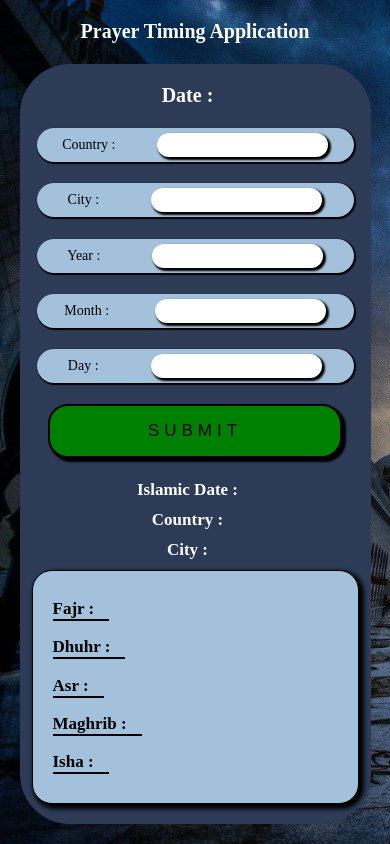
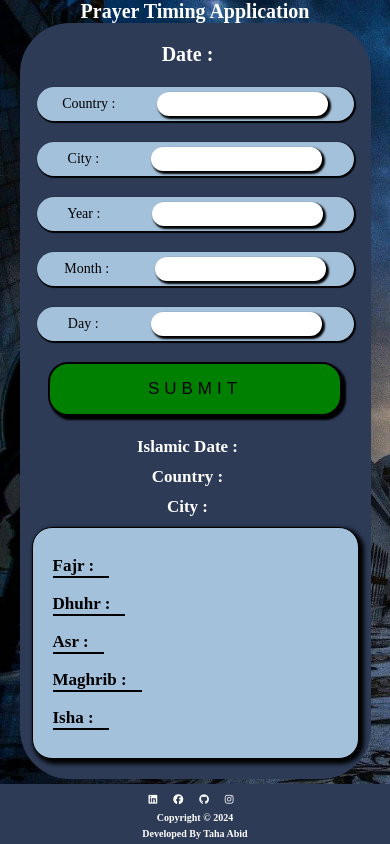
Before and after one commit to MTaha000/Prayer-Timing-App, a plain HTML site: page index.html in a window 390 px wide. Drawn offline with Linux system fonts and the light colour scheme.

Commit message:
App Completed

```diff
--- a/css/responsive.css
+++ b/css/responsive.css
@@ -86,7 +86,27 @@
     .input-section div {
         width: 100%;
     }
+    button {
+        padding: 10px;
+    }
+
+    footer {
+        flex-direction: column;
+        gap: 5px;
+        margin-top: 5px;
+    }
+
+    footer h4 {
+        font-size: 10px;
+    }
+
+    footer .social-icons i {
+        font-size: 10px;
+        margin-left: 2px;
+    }
 }
+
+
 
 @media(max-width:430px) {
     .main-section {
--- a/css/style.css
+++ b/css/style.css
@@ -114,3 +114,16 @@ button:hover {
 .validation {
     border: 2px solid red;
 }
+footer{
+    display: flex;
+    justify-content: space-evenly;
+    width: 100vw;
+    background-color: rgb(45, 59, 87);
+    padding: 5px;
+}
+.social-icons i{
+    margin: 0 10px;
+}
+.social-icons a{
+    color: white;
+}
--- a/index.html
+++ b/index.html
@@ -7,6 +7,7 @@
     <link rel="stylesheet" href="./css/style.css">
     <link rel="stylesheet" href="./css/responsive.css">
     <script src="script.js" defer></script>
+    <script src="https://kit.fontawesome.com/350478448c.js" crossorigin="anonymous" defer></script>
     <title>Prayer Timing App</title>
 </head>
 
@@ -50,6 +51,19 @@
             </div>
         </div>
     </div>
+    <footer>
+        <div class="social-icons">
+            <a href="http://linkedin.com/in/taha-abid-470a872a2" target="_blank"><i
+                    class="fa-brands fa-linkedin"></i></i></a>
+            <a href="https://www.facebook.com/profile.php?id=100014654986916&mibextid=LQQJ4d" target="_blank"><i
+                    class="fa-brands fa-facebook"></i></a>
+            <a href="https://github.com/MTaha000" target="_blank"><i class="fa-brands fa-github"></i></i></a>
+            <a href="https://www.instagram.com/taha_here_2301?igsh=aXU3amZzNnYydXhn&utm_source=qr" target="_blank"><i
+                    class="fa-brands fa-instagram"></i></a>
+        </div>
+        <h4>Copyright &copy; 2024</h4>
+        <h4>Developed By Taha Abid</h4>
+    </footer>
 </body>
 
 </html>
```
